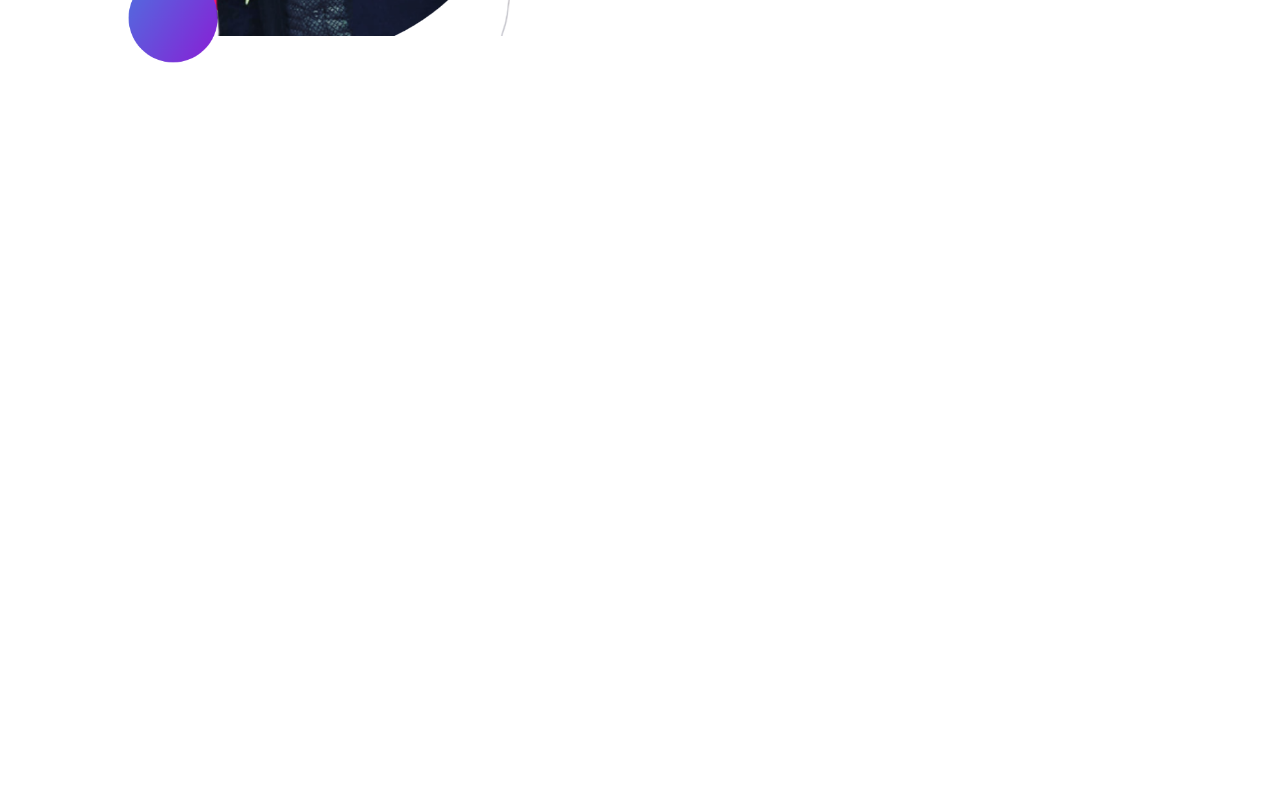
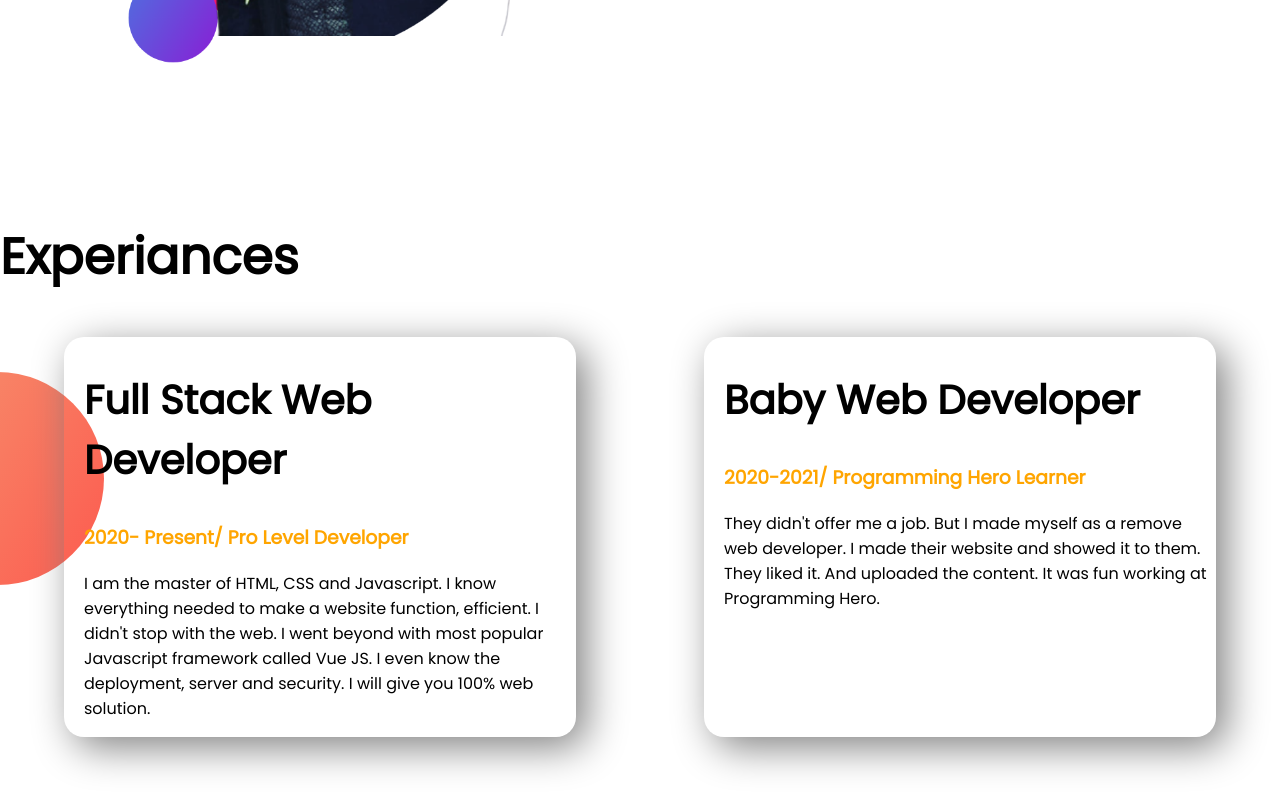
Before and after one commit to kaosarnub92/developer-portfolio, a plain HTML site: page index.html in a window 1280 px wide. Shown: the part 994-1804 px from the top of the page. Before the commit the page ends 1214 px from the top, so only its background shows below. Drawn offline with Linux system fonts and the light colour scheme.

Commit message:
experiance

```diff
--- a/index.html
+++ b/index.html
@@ -13,7 +13,7 @@
 </head>
 
 <body>
-    <section class="top-banner">
+    <section class="top-banner flexible-container">
         <div class="half-width">
             <h1>Welcome to</h1>
             <h1> <span class="name-color">Kaosar Hossain</span> World</h1>
@@ -29,7 +29,7 @@
             <img src="images/kaosar.png" alt="">
         </div>
     </section>
-    <section class="dream-big">
+    <section class="dream-big flexible-container">
         <div class="half-width">
             <img src="images/kaosar2.png" alt="">
         </div>
@@ -43,6 +43,27 @@
         </div>
 
     </section>
+    <section class="experiance-area">
+        <h1>Experiances</h1>
+        <div class="flexible-container">
+            <div class="experiance-item">
+                <h2>Full Stack Web Developer</h2>
+                <h3 class="name-color">2020- Present/ Pro Level Developer</h3>
+                <p>I am the master of HTML, CSS and Javascript. I know everything needed to make a website function,
+                    efficient. I didn't stop with the web. I went beyond with most popular Javascript framework called
+                    Vue
+                    JS. I even know the deployment, server and security. I will give you 100% web solution.</p>
+            </div>
+            <div class="experiance-item">
+                <h2>Baby Web Developer</h2>
+                <h3 class="name-color">2020-2021/ Programming Hero Learner</h3>
+                <p>They didn't offer me a job. But I made myself as a remove web developer. I made their website and
+                    showed
+                    it to them. They liked it. And uploaded the content. It was fun working at Programming Hero.</p>
+            </div>
+        </div>
+
+    </section>
 </body>
 
 </html>
--- a/style.css
+++ b/style.css
@@ -5,10 +5,13 @@ body{
 h1{
     font-size: 50px;
 }
+h2{
+    font-size: 40px;
+}
 .name-color{
     color: orange;
 }
-section{
+.flexible-container{
     display: flex;
     margin-bottom: 150px;
 }
@@ -38,3 +41,19 @@ section{
     background-repeat: no-repeat;
     background-position: right;
 }
+.experiance-item{
+    width: 40%;
+    margin-left: 5%;
+    margin-right: 5%;
+    padding-left: 20px;
+    border-radius: 20px;
+    box-shadow: 10px 10px 40px gray;
+
+
+}
+.experiance-area{
+    background-image: url(images/exp-bg.png);
+    background-repeat: no-repeat;
+    background-position: left;
+
+}
```
